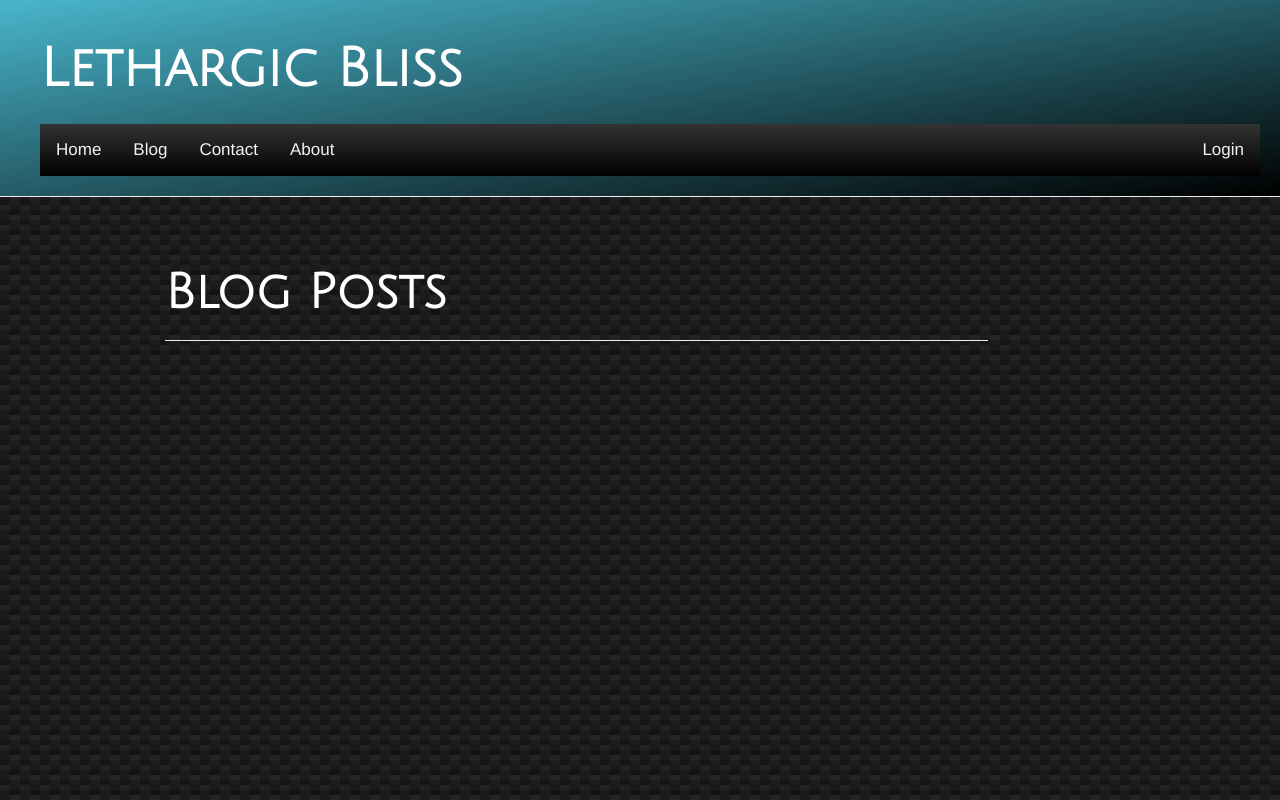
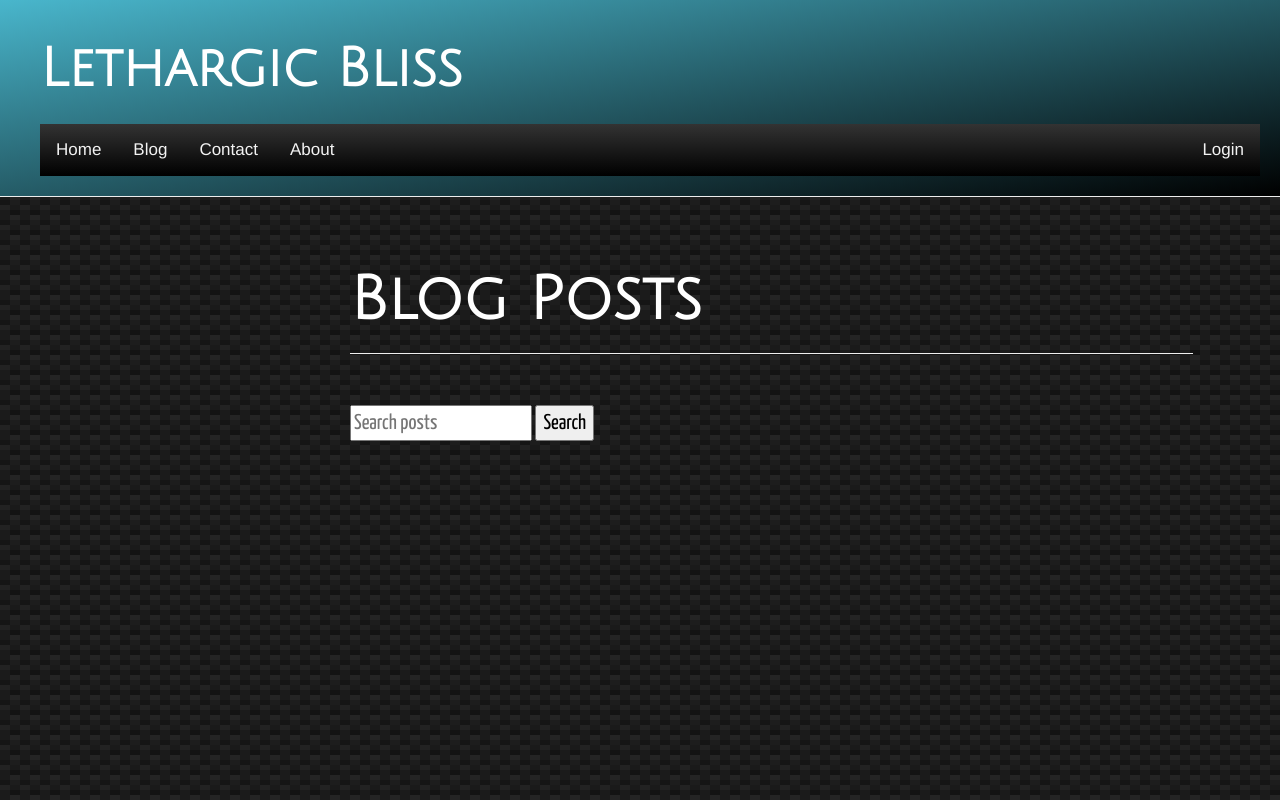
Before and after one commit to Hijaxxed/my-first-blog, a Django app: a page that uses blog/templates/blog/base.html in a window 1280 px wide; the page is wider, and only the part inside the window is pictured. Run offline with Django 3.2, Linux system fonts and the light colour scheme; data that the repository does not hold is empty; some libraries are stand-ins or nearby versions.

Commit message:
added search filter on post list

```diff
--- a/blog/static/css/blog.css
+++ b/blog/static/css/blog.css
@@ -1,12 +1,13 @@
 html {
     	height: 100%;
 	padding:0;
+   	width: 100%;
 	margin:0;
 }
 
 body {
     height:100%;
-    flex-direction:column;
+    width:100%;
     background:
 	linear-gradient(27deg, #151515 5px, transparent 5px) 0 5px,
 	linear-gradient(207deg, #151515 5px, transparent 5px) 10px 0px,
@@ -17,13 +18,22 @@ body {
     background-color: #131313;
     background-size: 20px 20px;
 
-
-
-
   	padding: 0;
   	margin: 0;
 
 	overflow-x:hidden;
+
+}
+
+
+.content {
+    color: #ffffff;
+    font-family: 'Yanone Kaffeesatz';
+    font-size: 16pt;
+    margin-left: 350px;
+    width:100%;
+
+
 
 }
 
@@ -72,24 +82,21 @@ ul.topnav li a:hover {background-color: #555;}
 /* Hide the list item that contains the link that should open and close the topnav on small screens */
 ul.topnav li.icon {display: none;}
 
-
-.content {
-    color: #fff;
-    font-family: 'Yanone Kaffeesatz';
-    font-size: 16pt;
-    margin-left: 150px;
-    width:100%;
+.authnav {
+   float:right;
+}
 
 
-}
+
+
 
 h1, h2, h3, h4 {
     font-family: 'Julius Sans One';
-    color: #fff;
+    color: #ffffff;
 }
 
 h1 {
-	font-size:36pt;
+	font-size:45pt;
 }
 
 .feed h2 {
@@ -118,7 +125,7 @@ h1 {
 .post {
     padding-top: 30px;
     margin-bottom: 70px;
-    color: #fff;
+    color: #ffffff;
 
 }
 
@@ -130,23 +137,10 @@ h1 {
     margin: 20px 0px 20px 20px;
 }
 
-.authnav {
-   float:right;
-}
-
 input  {
     color: #000000;
-}
-
-
-.feed {
-
 }
 
 .feed h1{
 	font-size:25pt;
 }
-
-#id_text_wmd_preview {
-	color: #000;
-}
--- a/blog/templates/blog/base.html
+++ b/blog/templates/blog/base.html
@@ -52,7 +52,7 @@
 
 		<div class="parent">
 
-		<div class="content container">
+		<div class="content">
         		<div class="row">
            		<div class="col-md-8">
             		{% block content %}
--- a/blog/templates/blog/post_list.html
+++ b/blog/templates/blog/post_list.html
@@ -3,8 +3,19 @@
 {% block content %}
 
     <br/>
+
     <h1><b>Blog Posts</b></h1>
+
     <hr>
+
+    <br/>
+
+    <form method='GET' action=''>
+    <input type='text' name='q' placeholder='Search posts'/>
+    <input type='submit' value='Search'/>
+    </form>
+
+    <br/>
 
     {% for post in posts %}
         <div class="post">
--- a/blog/views.py
+++ b/blog/views.py
@@ -9,21 +9,28 @@ from .forms import PostForm, CommentForm
 
 def post_list(request):
 
-    posts = Post.objects.filter(published_date__lte=timezone.now()).order_by('-published_date')
+
 
 
 #search bar - not filtering
-    #queryset_list = Post.objects.all()#.filter(published_date__lte=timezone.now()).order_by('-published_date')
+    posts = Post.objects.all()#.filter(published_date__lte=timezone.now()).order_by('-published_date')
 
-    #query = request.GET.get("q")
+    query = request.GET.get("q")
 
-    #if query:
-            #queryset_list = queryset_list.filter(
-                        #Q(title__icontains=query)|
-                        #Q(text__icontains=query)
-                        #).distinct()
+    if query:
+        posts = posts.filter(
+				Q(title__icontains=query)|
+				Q(text__icontains=query)
+				#Q(user__first_name__icontains=query) |
+				#Q(user__last_name__icontains=query)
+				).distinct()
+    else:
+        posts = Post.objects.filter(published_date__lte=timezone.now()).order_by('-published_date')
 
 
+
+
+    #posts = Post.objects.filter(published_date__lte=timezone.now()).order_by('-published_date')
     return render(request, 'blog/post_list.html', {'posts':posts})
 
 def post_detail(request, slug):
```
Also changed, not shown: blog/migrations/0002_auto_20170605_2102.py (added).
